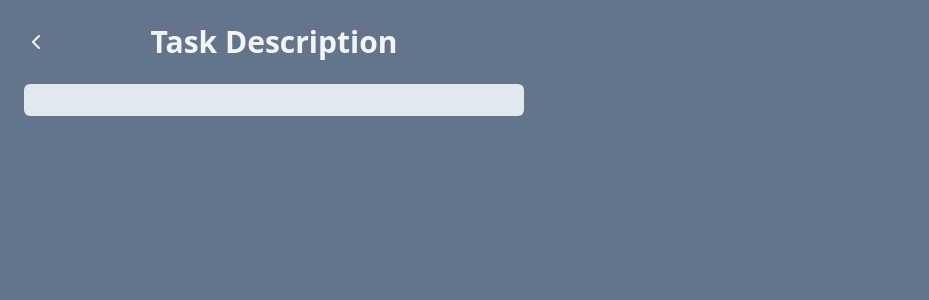
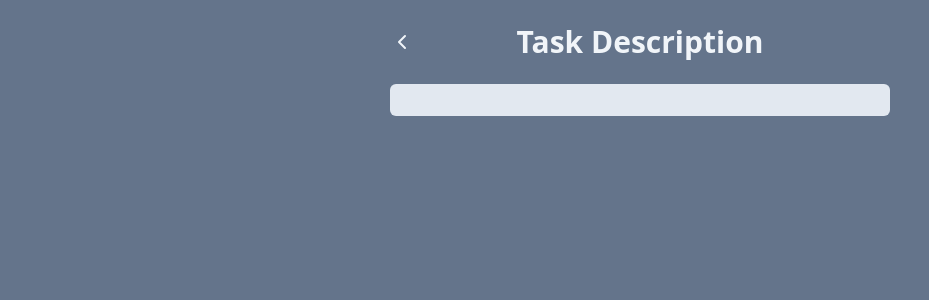
Before and after one commit to messamoreira/TaskFlow, a React (Vite) app: page /task in a window 1280 px wide. Shown: the top 300 px of the page, without its empty margins (0-929 px from the left). Built offline with nearby package versions, Linux system fonts and the light colour scheme.

Commit message:
feat: constructing build for production

```diff
--- a/src/pages/TaskPage.jsx
+++ b/src/pages/TaskPage.jsx
@@ -8,7 +8,7 @@
     const description = SearchParams.get("description");
     return (
      <div className="h-screen w-screen bg-slate-500 p-6">
-        <div className="w-[500px] space-y-4">
+        <div className="w-[500px] mx-auto space-y-4">
         <div className="flex justify-center relative mb-6">
         <button onClick={() => navigate(-1)} className="absolute left-0 top-0 bottom-0 text-slate-100">
             <ChevronLeftIcon />
```
